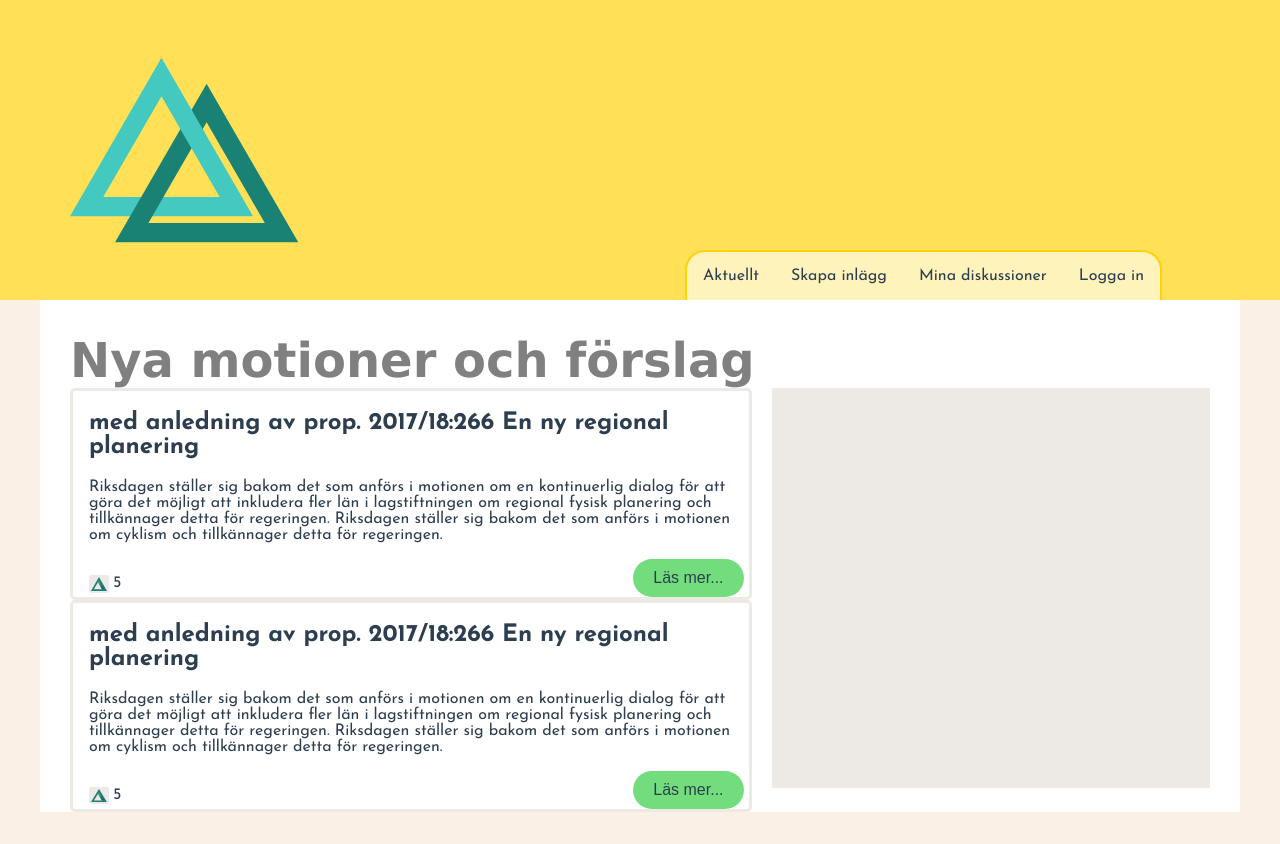
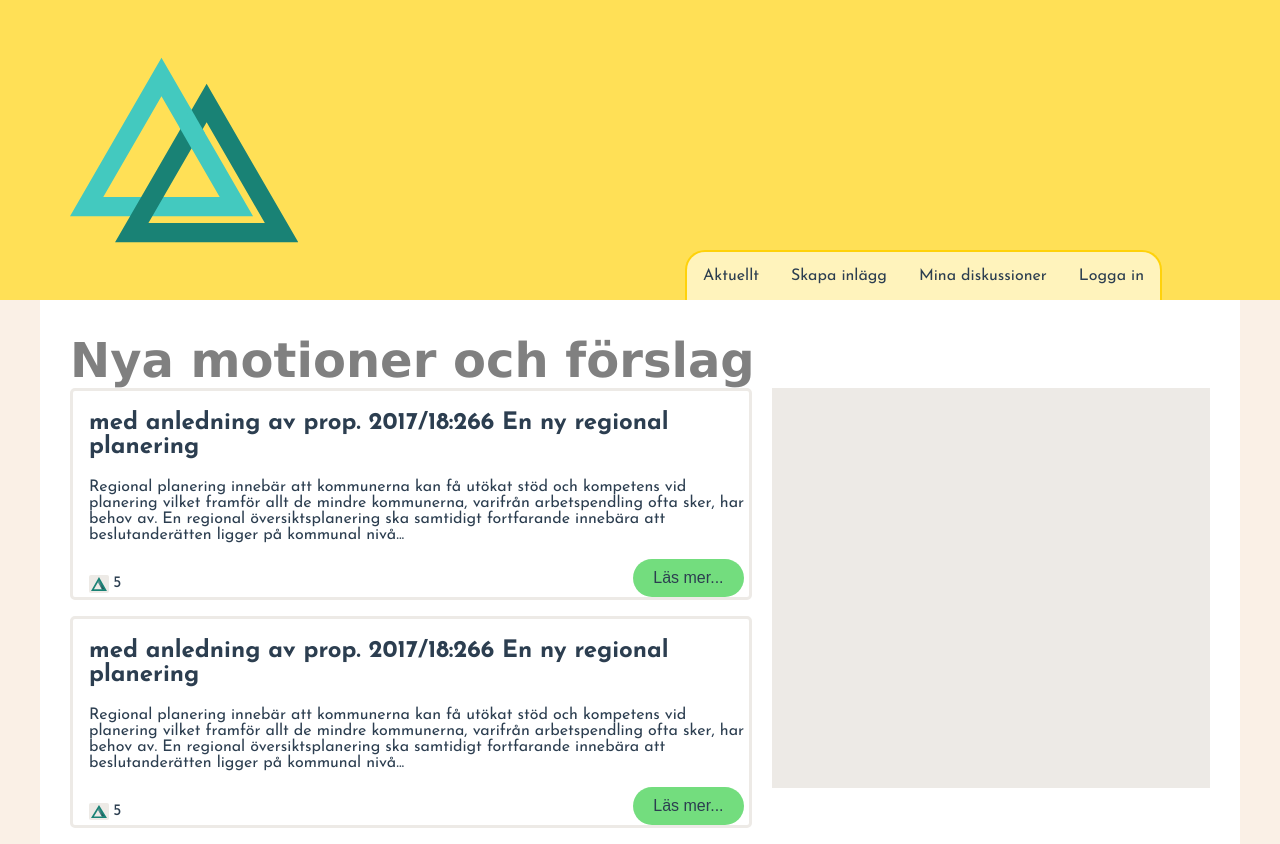
Before and after one commit to Pranz/delta_frontend, a Vue app: page /signup in a window 1280 px wide. Before the commit the page ends 812 px from the top, so only its background shows below. Built offline with nearby package versions, Linux system fonts and the light colour scheme; the HTML template or start-up script is replaced by a standard one.

Commit message:
made it pretty in Aktuell, removed hårdkodade things

```diff
--- a/src/components/Aktuellt.vue
+++ b/src/components/Aktuellt.vue
@@ -2,14 +2,12 @@
   <div class="aktuellt">
     <h1>Nya motioner och förslag</h1>
     <div class="row">
-      <div class="col1">
-        <ShortPost title="med anledning av prop. 2017/18:266 En ny regional planering" body="Riksdagen ställer sig bakom det som anförs i motionen om en kontinuerlig dialog för att göra det möjligt att inkludera fler län i lagstiftningen om regional fysisk planering och tillkännager detta för regeringen.
-    Riksdagen ställer sig bakom det som anförs i motionen om cyklism och tillkännager detta för regeringen." id="101"></ShortPost>
-    <ShortPost title="med anledning av prop. 2017/18:266 En ny regional planering" body="Riksdagen ställer sig bakom det som anförs i motionen om en kontinuerlig dialog för att göra det möjligt att inkludera fler län i lagstiftningen om regional fysisk planering och tillkännager detta för regeringen.
-Riksdagen ställer sig bakom det som anförs i motionen om cyklism och tillkännager detta för regeringen." id="100"></ShortPost>
+      <div class="col1" v-for="post in posts" :key="post.id">
+        <ShortPost :title="post.title" :id="post.id" :body="post.body"></ShortPost><br>
+        <ShortPost :title="post.title" :id="post.id" :body="post.body"></ShortPost><br>
       </div>
       <div class="col2">
-        <div class="box"></div>
+        <div class="box" id="box"></div>
       </div>
     </div>
 
@@ -19,11 +17,32 @@ Riksdagen ställer sig bakom det som anförs i motionen om cyklism och tillkänn
 
 <script>
 import ShortPost from './ShortPost.vue'
+import DetailedView from './DetailedView.vue'
 
+// get short versions of posts from database with (id, title, body, tags)
 export default {
   name: 'Aktuellt',
+  data: function () {
+    return {
+      posts: [
+        {id: '101',
+        title: 'med anledning av prop. 2017/18:266 En ny regional planering',
+        body: 'Regional planering innebär att kommunerna kan få utökat stöd och kompetens vid planering vilket framför allt de mindre kommunerna, varifrån arbetspendling ofta sker, har behov av. En regional översiktsplanering ska samtidigt fortfarande innebära att beslutanderätten ligger på kommunal nivå...',
+        motionsId: 'Motion 2017/18:4204',
+        author: 'Roger Hedlund och Mikael Eskilandersson (båda SD)',
+        tags: ['arbetspendling', 'regional']
+        }
+      ]
+    }
+  },
   components: {
-    ShortPost
+    ShortPost,
+    DetailedView
+  },
+  methods: {
+    readMore: function (id) {
+      alert(id)
+    }
   }
 }
 </script>
--- a/src/router/index.js
+++ b/src/router/index.js
@@ -7,7 +7,7 @@ import MakePost from '@/components/MakePost.vue'
 import MinaDiskussioner from '@/components/MinaDiskussioner.vue'
 import ShortPost from '@/components/ShortPost.vue'
 import About from '@/components/About.vue'
-import DetailedView from '@/components/DetailedView.vue'
+
 Vue.use(Router)
 
 export default new Router({
```
